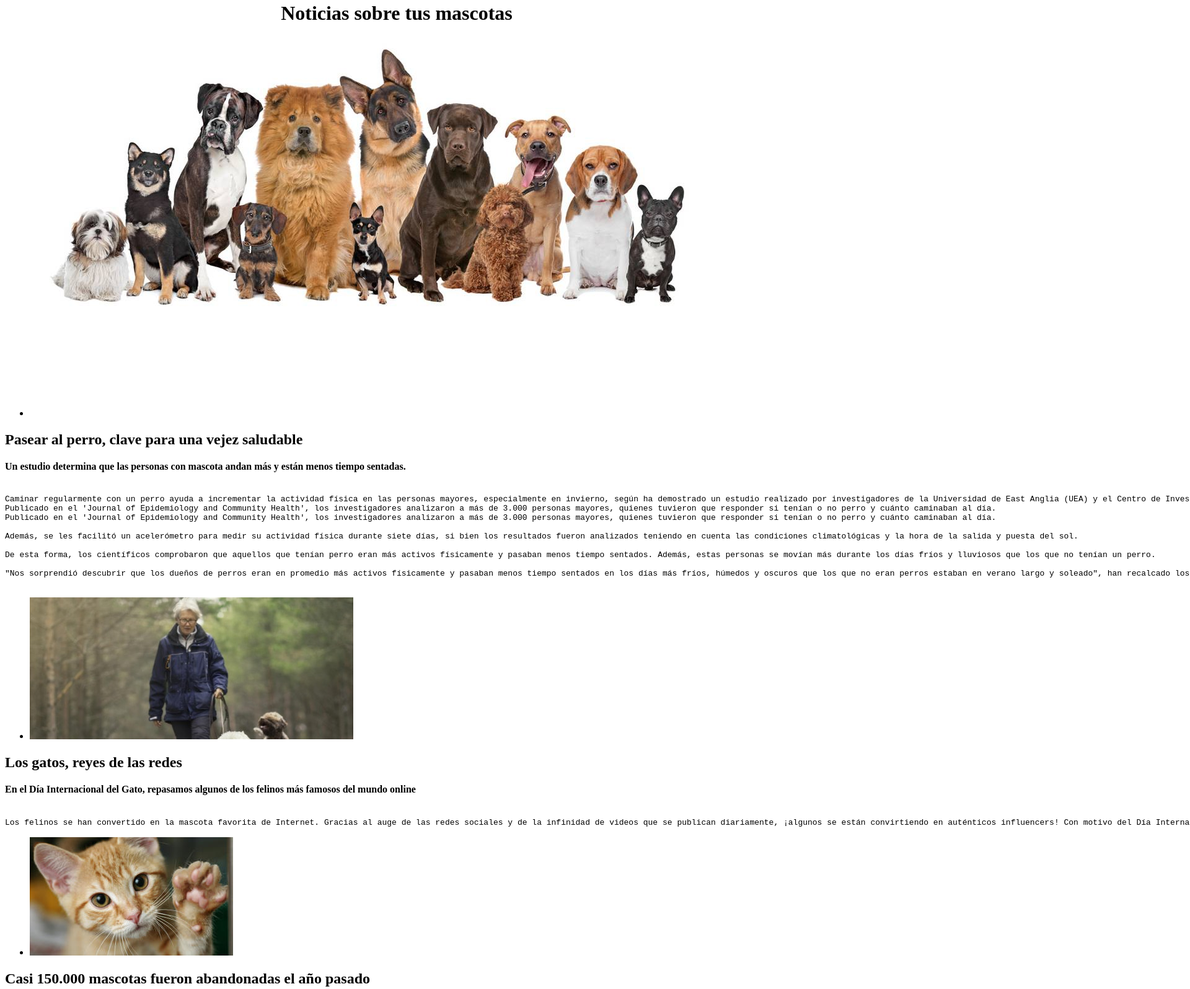
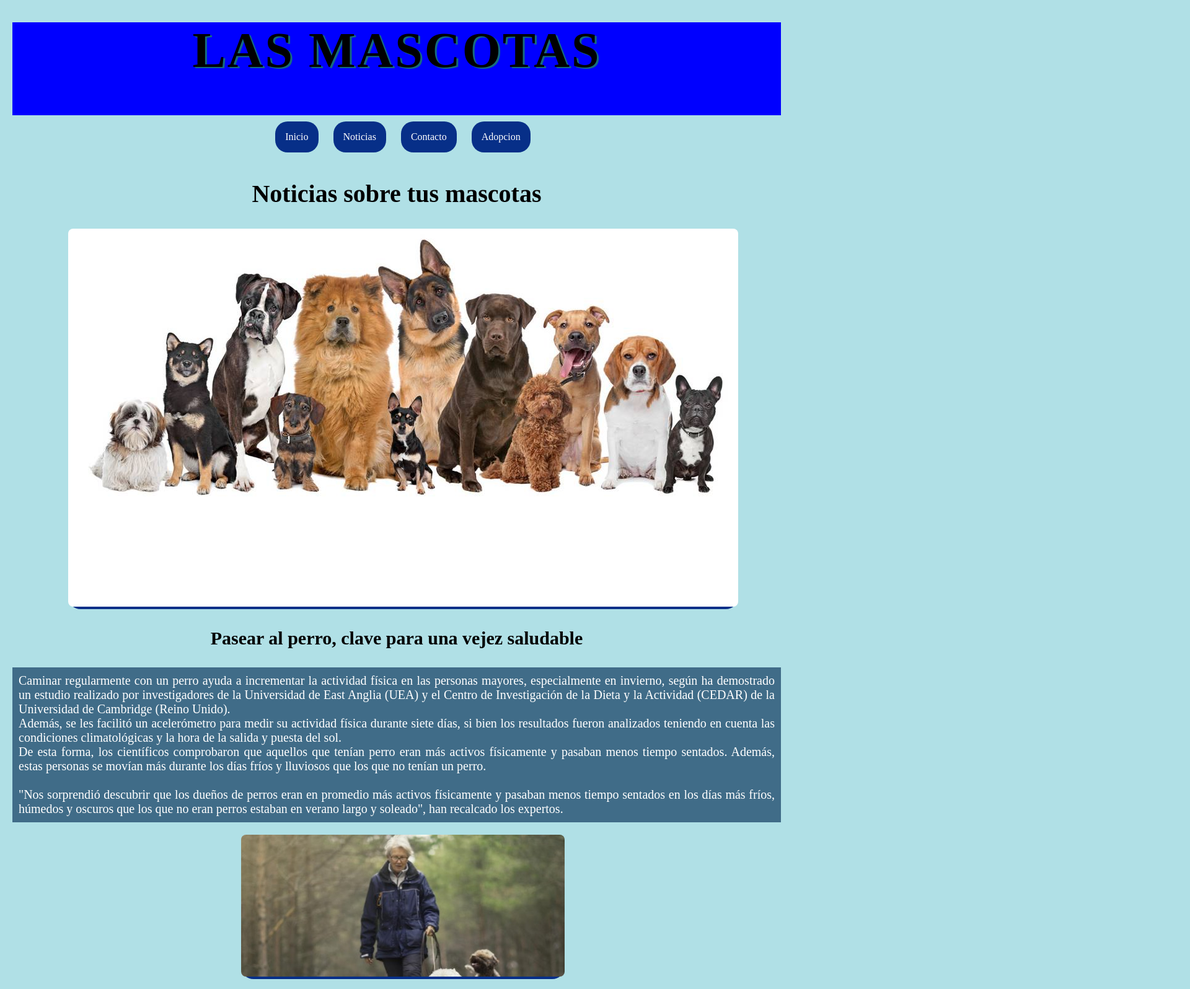
Before and after one commit to brendaliz/Konrad-Taller-Git, a plain HTML site: page index.html in a window 1280 px wide. Shown: the part 18-1614 px from the top of the page at 62% size, 1920 px wide, since content can reach past the window. Drawn offline with Linux system fonts and the light colour scheme.

Commit message:
Finalizacion Pagina
agrega css y modificacion de la estructura html

```diff
--- a/index.html
+++ b/index.html
@@ -1,146 +1,197 @@
 <!DOCTYPE html>
 
+<head>
+  <meta charset="utf-8">
+  <title>MASCOTAS</title>
+</head>
+<html>
+<!-- estilos css -->
+<style>
+  /*inicio de estilo body*/
 
-<html>
+  body {
+    margin: 1.6em 20px;
+    background-color: powderblue;
+  }
+  /*fin del estilo body*/
+  /*inicio de estilo de barra de navegacion*/
 
+  .menu {
+    padding: 10px 10px;
+    margin: auto;
+    width: 50%;
+    /*background-color: black;*/
+    clear: both;
+    text-align: center;
+  }
 
-<head>
-        <title>Mascotas</title>
+  ul {
+    margin: 0 auto;
+    list-style-type: none;
+    padding: 0;
+    overflow: hidden;
+    position: relative;
+    clear: both;
+  }
 
-<meta charset="UTF-8">
-        <meta name="viewport" content="width=device-width, initial-scale=1.0">
+  li {
+    border-radius: 20px;
+    margin-left: 20px;
+    background-color: rgb(7, 47, 136);
+    display: inline-block;
+    /*float: left;*/
+    position: relative;
+  }
 
+  li a {
+    display: block;
+    color: white;
+    text-align: center;
+    padding: 16px;
+    text-decoration: none;
+  }
+
+  li a:hover {
+    border-radius: 20px;
+    background-color: rgb(25, 206, 212);
+  }
+  /*fin de estilo de barra de navegacion*/
+  /*inicio estilo encabezado*/
+
+  div.encabezado {
+    height: 150px;
+    width: 100%;
+    background-color: blue;
+  }
+
+  div h1.titulo {
+    text-align: center;
+    font-weight: bold;
+    font-size: 80px;
+    letter-spacing: 3px;
+    text-shadow: 3px 2px rgb(22, 106, 129);
+  }
+  /*fin del estilo de encabezado*/
+  /*inicio de estilo contenido*/
+
+  h2 {
+    text-align: center;
+    font-size: 40px;
+  }
+
+  h3 {
+    text-align: center;
+    font-size: 30px;
+  }
+
+  p {
+    padding: 10px;
+    color: white;
+    background-color: rgb(64, 108, 136);
+    font-size: 20px;
+    text-align: justify;
+    text-justify: inter-word;
+  }
+
+  .imagen {
+    text-align: center;
+  }
+
+  img {
+    border-radius: 8px;
+  }
+  /*fin de estilo de contenido*/
+  /*inicio de estilo de pie de pagina*/
+
+  .piePagina {
+    background-color: rgb(64, 108, 136);
+    width: 100%;
+    height: 100px;
+  }
+
+  p.piePaginaParrafo {
+    text-align: left;
+  }
+  /*fin de estilo de pie de pagina*/
+</style>
 
 <body>
+  <!-- encabezado -->
+  <div class="encabezado">
+    <h1 class="titulo">LAS MASCOTAS</h1>
+  </div>
+  <!-- barra de navegacion -->
+  <nav>
+    <div class="menu">
+      <ul>
+        <li><a href="#">Inicio</a></li>
+        <li><a href="#">Noticias</a></li>
+        <li><a href="#">Contacto</a></li>
+        <li><a href="#">Adopcion</a></li>
+      </ul>
+    </div>
+  </nav>
+  <!-- articulo o div -->
+  <h2>Noticias sobre tus mascotas</h2>
+  <div class="imagen">
+    <li><img src="img1.jpg"></li>
+  </div>
+  <div id="text1">
+    <h3>Pasear al perro, clave para una vejez saludable</h3>
+    <p>
+      Caminar regularmente con un perro ayuda a incrementar la actividad física en las personas mayores, especialmente en invierno, según ha demostrado un estudio realizado por investigadores de la Universidad de East Anglia (UEA) y el Centro de Investigación
+      de la Dieta y la Actividad (CEDAR) de la Universidad de Cambridge (Reino Unido).<br> Además, se les facilitó un acelerómetro para medir su actividad física durante siete días, si bien los resultados fueron analizados teniendo en cuenta las
+      condiciones climatológicas y la hora de la salida y puesta del sol.<br> De esta forma, los científicos comprobaron que aquellos que tenían perro eran más activos físicamente y pasaban menos tiempo sentados. Además, estas personas se movían más durante
+      los días fríos y lluviosos que los que no tenían un perro.<br><br> "Nos sorprendió descubrir que los dueños de perros eran en promedio más activos físicamente y pasaban menos tiempo sentados en los días más fríos, húmedos y oscuros que los que no
+      eran perros estaban en verano largo y soleado", han recalcado los expertos.<br>
+    </p>
 
-
- <div>
-<center>
-
- <h1>Noticias sobre tus mascotas</h1>
-
-</center>
-
- <div>
-
- <ul>
-                <li><img src="img1.jpg"></li>
-               </ul>
-
-
-        </div>
-        <div id="text">
-
-
-<h2>Pasear al perro, clave para una vejez saludable</h2>
-<h4>Un estudio determina que las personas con mascota andan más y están menos tiempo sentadas.</h4>
-
-<center>
-
-<pre>
-
-Caminar regularmente con un perro ayuda a incrementar la actividad física en las personas mayores, especialmente en invierno, según ha demostrado un estudio realizado por investigadores de la Universidad de East Anglia (UEA) y el Centro de Investigación de la Dieta y la Actividad (CEDAR) de la Universidad de Cambridge (Reino Unido).
-Publicado en el 'Journal of Epidemiology and Community Health', los investigadores analizaron a más de 3.000 personas mayores, quienes tuvieron que responder si tenían o no perro y cuánto caminaban al día.
-Publicado en el 'Journal of Epidemiology and Community Health', los investigadores analizaron a más de 3.000 personas mayores, quienes tuvieron que responder si tenían o no perro y cuánto caminaban al día.
-
-Además, se les facilitó un acelerómetro para medir su actividad física durante siete días, si bien los resultados fueron analizados teniendo en cuenta las condiciones climatológicas y la hora de la salida y puesta del sol.
-
-De esta forma, los científicos comprobaron que aquellos que tenían perro eran más activos físicamente y pasaban menos tiempo sentados. Además, estas personas se movían más durante los días fríos y lluviosos que los que no tenían un perro.
-
-"Nos sorprendió descubrir que los dueños de perros eran en promedio más activos físicamente y pasaban menos tiempo sentados en los días más fríos, húmedos y oscuros que los que no eran perros estaban en verano largo y soleado", han recalcado los expertos.
-
-</pre>
-
- </center>
-
-<div>
-
- <ul>
+    <div class="imagen">
       <li><img src="img2.jpg"></li>
-               </ul>
-
-
     </div>
 
 
-<h2>Los gatos, reyes de las redes</h2>
-<h4>En el Día Internacional del Gato, repasamos algunos de los felinos más famosos del mundo online</h4>
+    <h3>Los gatos, reyes de las redes</h3>
+    <p>
+      Los felinos se han convertido en la mascota favorita de Internet. Gracias al auge de las redes sociales y de la infinidad de videos que se publican diariamente, ¡algunos se están convirtiendo en auténticos influencers! Con motivo del Día Internacional
+      <br> del Gato que se celebra hoy, 8 de agosto, nos unimos a la marca Kiwoko para rendir homenaje a estos adorables compañeros haciendo un repaso de algunos de los gatos más famosos del mundo online.<br>
+    </p>
 
-
-<center>
-
-<pre>
-
-Los felinos se han convertido en la mascota favorita de Internet. Gracias al auge de las redes sociales y de la infinidad de videos que se publican diariamente, ¡algunos se están convirtiendo en auténticos influencers! Con motivo del Día Internacional del Gato que se celebra hoy, 8 de agosto, nos unimos a la marca Kiwoko para rendir homenaje a estos adorables compañeros haciendo un repaso de algunos de los gatos más famosos del mundo online.
-</pre>
-
- </center>
-
-
-<div>
-
- <ul>
+    <div class="imagen">
       <li><img src="img3.jpg"></li>
-               </ul>
-
-
     </div>
 
 
-<h2>Casi 150.000 mascotas fueron abandonadas el año pasado</h2>
-<h4>Comportamiento del animal y camadas indeseadas, entre los motivos, según Fundación Affinity</h4>
+    <h3>Casi 150.000 mascotas fueron abandonadas el año pasado</h3>
 
 
-<center>
+    <p>
+      Un total de 104.447 perros y 33.335 gatos fueron recogidos en 2016 por sociedades protectoras en España, según un 'Estudio de Fundación Affinity sobre el abandono y la adopción 2017', que alerta que la cifra de abandono está estancada y estable pero sigue
+      siendo "muy elevada". Entre los principales motivos, según Affinity, apunta al nacimiento de camadas indeseadas, seguido del comportamiento del animal y el final de la temporada de caza. El informe apunta a un estancamiento entre el número de animales
+      de compañía que llegan a entidades protectoras y rompe con la tendencia ligeramente positiva de los últimos años.
+    </p>
 
-<pre>
+    <p>
+      Un buen aficionado de los perros sabe que el cariño que nos demuestran diariamente es inagotable y que además les gusta demostrarlo con grandes lengüetazos. ¿O deberíamos llamarles besos? Sin embargo, nunca te imaginaste que estas muestras de afecto podrían
+      terminar con tu vida. El profesor de virología y bacteriología de la Universidad Queen Mary de Londres, John Oxford, comentó para The Mirror que tanto la saliva como el hocico de los caninos tienen una cantidad de bacterias tan elevada que pueden
+      causar problemas graves en el ser humano. Si recordamos las actividades cotidianas de nuestras mascotas lo entenderemos mejor. "No es sólo lo que llevan en la saliva", explicó Oxford. "Los perros pasan la mitad de su vida con la nariz en esquinas
+      asquerosas o merodeando sobre las heces de otros perros así que sus hocicos están llenos de bacterias, virus y gérmenes de todo tipo". Entre las enfermedades destacan la capnocytophaga canimorsus un organismo que habita en la flora normal de las
+      encías de perros y gatos causante de infecciones estomacales graves y en algunos casos fulminantes; la tiña es una enfermedad de la piel que es fácilmente contagiosa a través de la saliva del perro; el estafilococo áureo que no suele afectar al
+      animal pero que es sumamente perjudicial para el humano y muy resistente a los medicamentos, entre muchas, muchas otras.
+    </p>
 
-Un total de 104.447 perros y 33.335 gatos fueron recogidos en 2016 por sociedades protectoras en España, según un 'Estudio de Fundación Affinity sobre el abandono y la adopción 2017', que alerta que la cifra de abandono está estancada y estable pero sigue siendo "muy elevada".
-Entre los principales motivos, según Affinity, apunta al nacimiento de camadas indeseadas, seguido del comportamiento del animal y el final de la temporada de caza.
-El informe apunta a un estancamiento entre el número de animales de compañía que llegan a entidades protectoras y rompe con la tendencia ligeramente positiva de los últimos años.
-</pre>
-
- </center>
-
-
-<div>
-
- <ul>
-                <li><img src="img4.jpg"></li>
-               </ul>
-
-
+    <div class="imagen">
+      <li><img src="img5.jpg"></li>
     </div>
 
-
-<h2>Los peligros de los besos de los perros</h2>
-<h4>Tanto la saliva como el hocico de los canes tienen bacterias que pueden causar problemas graves de salud en el ser humano</h4>
-
-
-<center>
-
-<pre>
-
-Un buen aficionado de los perros sabe que el cariño que nos demuestran diariamente es inagotable y que además les gusta demostrarlo con grandes lengüetazos. ¿O deberíamos llamarles besos? Sin embargo, nunca te imaginaste que estas muestras de afecto podrían terminar con tu vida.
-
-El profesor de virología y bacteriología de la Universidad Queen Mary de Londres, John Oxford, comentó para The Mirror que tanto la saliva como el hocico de los caninos tienen una cantidad de bacterias tan elevada que pueden causar problemas graves en el ser humano. Si recordamos las actividades cotidianas de nuestras mascotas lo entenderemos mejor.
-
-"No es sólo lo que llevan en la saliva", explicó Oxford. "Los perros pasan la mitad de su vida con la nariz en esquinas asquerosas o merodeando sobre las heces de otros perros así que sus hocicos están llenos de bacterias, virus y gérmenes de todo tipo".
-
-Entre las enfermedades destacan la capnocytophaga canimorsus un organismo que habita en la flora normal de las encías de perros y gatos causante de infecciones estomacales graves y en algunos casos fulminantes; la tiña es una enfermedad de la piel que es fácilmente contagiosa a través de la saliva del perro; el estafilococo áureo que no suele afectar al animal pero que es sumamente perjudicial para el humano y muy resistente a los medicamentos, entre muchas, muchas otras.
-</pre>
-
- </center>
-
-
-<div>
-
- <ul>
-                <li><img src="img5.jpg"></li>
-               </ul>
-
-
+    <!-- informacion general de la pagina -->
+    <div class="piePagina">
+      <p class="piePaginaParrafo">
+        telefono: 69431358438 <br>
+        correo: mascotas@gmail.com
+      </p>
     </div>
 
 </body>
+
 </html>
```
Lines whose indentation alone changed are shown as unchanged.
